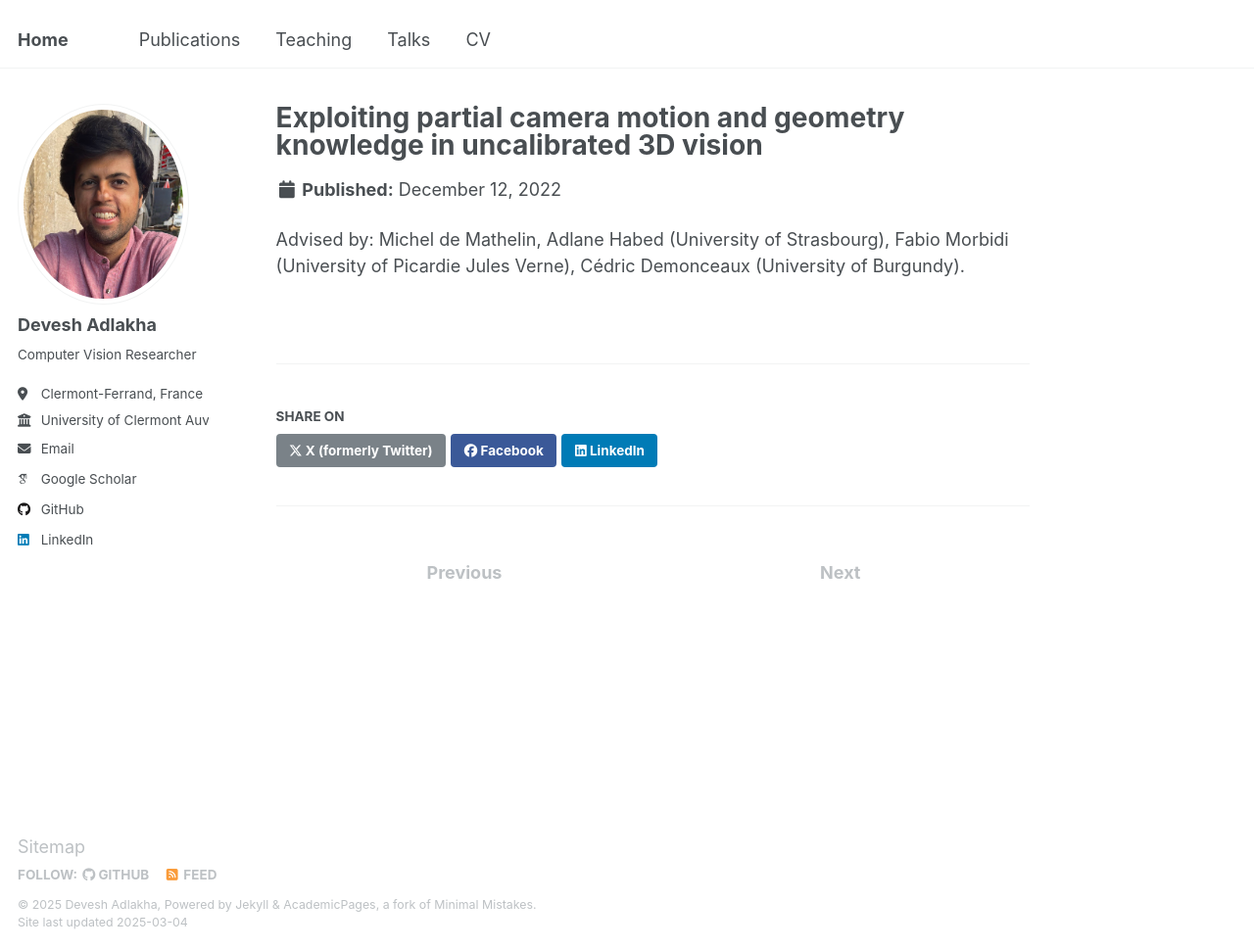
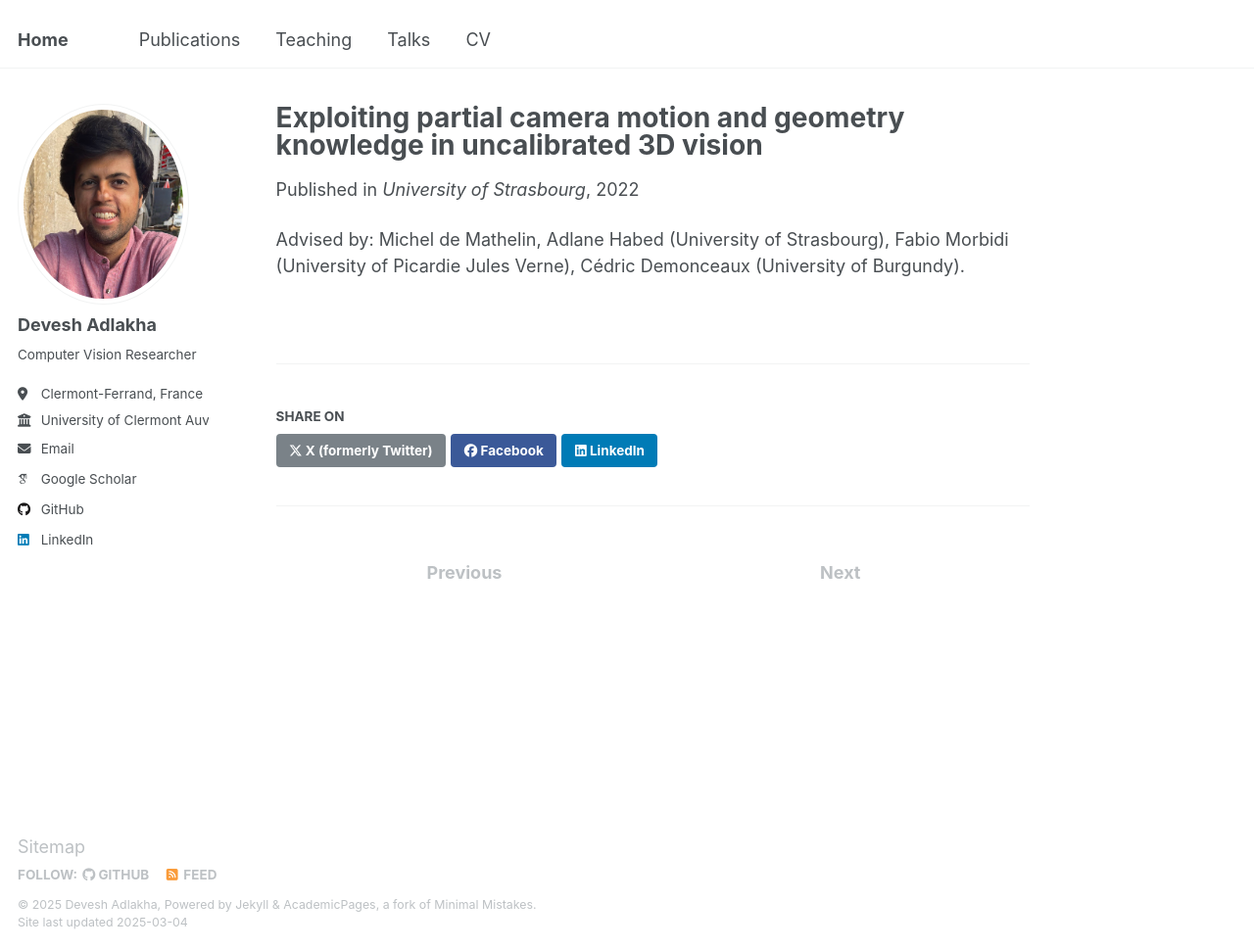
Before and after one commit to devadlakha/devadlakha.github.io, a Jekyll site: the page built from _publications/PhDManuscript.md, in a window 1280 px wide and 970 px high. Shown: the whole window at 98% size. Built offline with Jekyll 4.4.1, drawn with Linux system fonts in a browser that asks for light colours; some web fonts are replaced.

Commit message:
Update PhDManuscript.md

```diff
--- a/_publications/PhDManuscript.md
+++ b/_publications/PhDManuscript.md
@@ -5,7 +5,7 @@ category: manuscripts
 permalink: /publication/PhDManuscript
 excerpt:
 date: 2022-12-12
-venue:
+venue: 'University of Strasbourg'
 slidesurl:
 paperurl: 'https://publication-theses.unistra.fr/public/theses_doctorat/2022/ADLAKHA_Devesh_2022_ED269.pdf'
 citation:
```
